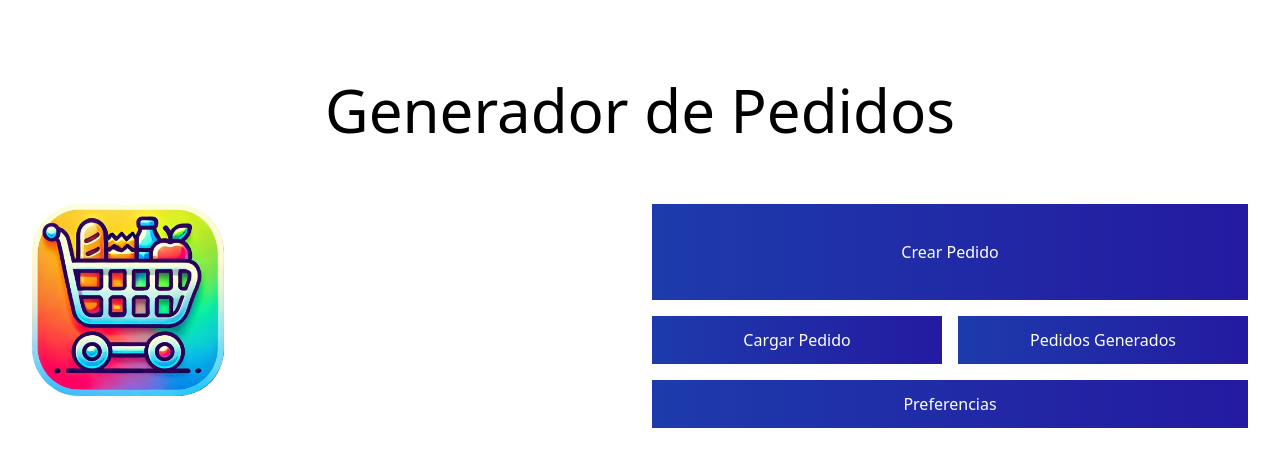
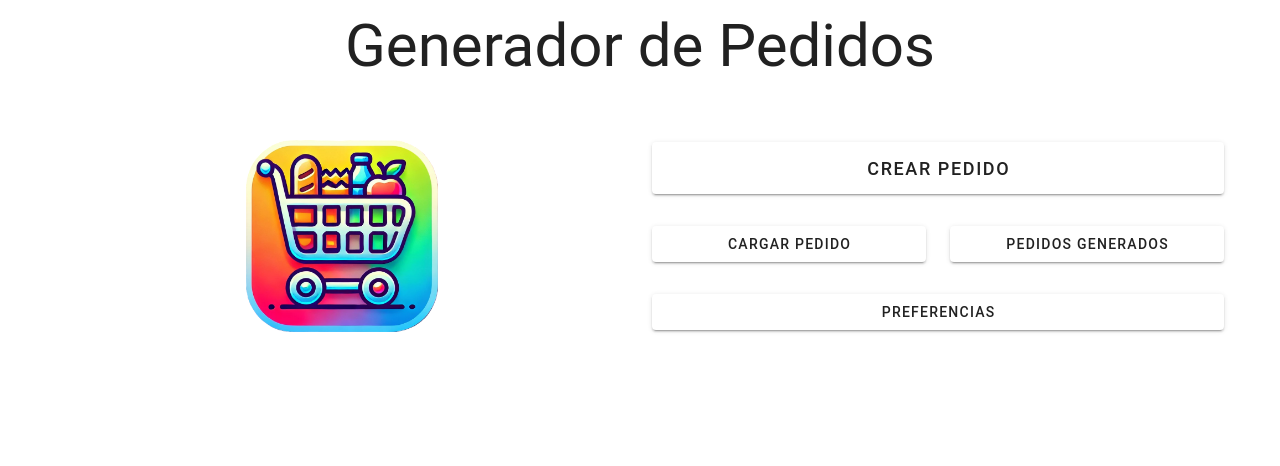
Before and after one commit to Tavo506/generador-de-pedidos, a Vue app: page / in a window 1280 px wide. Shown: the top 466 px of the page. Built offline with nearby package versions, Linux system fonts and the light colour scheme.

Commit message:
Add Vuetify and the base structure

```diff
--- a/package.json
+++ b/package.json
@@ -10,12 +10,14 @@
   },
   "dependencies": {
     "vue": "^3.5.13",
-    "vue-router": "4"
+    "vue-router": "4",
+    "vuetify": "^3.7.6"
   },
   "devDependencies": {
     "@vitejs/plugin-vue": "^5.2.1",
     "@vue/tsconfig": "^0.7.0",
     "autoprefixer": "^10.4.20",
+    "font-awesome": "4.7.0",
     "postcss": "^8.4.49",
     "sass": "^1.83.0",
     "tailwindcss": "^3.4.17",
--- a/src/App.vue
+++ b/src/App.vue
@@ -4,25 +4,16 @@ import ReloadPWA from "./components/ReloadPWA.vue";
 
 <template>
   <ReloadPWA/>
-  <main>
-    <RouterView/>
-  </main>
+  <v-responsive>
+    <v-app full-height>
+      <v-main>
+        <RouterView/>
+      </v-main>
+    </v-app>
+  </v-responsive>
 </template>
 
 
 <style scoped lang="scss">
-.logo {
-  height: 6em;
-  padding: 1.5em;
-  will-change: filter;
-  transition: filter 300ms;
-}
 
-.logo:hover {
-  filter: drop-shadow(0 0 2em #646cffaa);
-}
-
-.logo.vue:hover {
-  filter: drop-shadow(0 0 2em #42b883aa);
-}
 </style>
--- a/src/components/HelloWorld.vue
+++ /dev/null
@@ -1,41 +0,0 @@
-<script setup lang="ts">
-import { ref } from 'vue'
-
-defineProps<{ msg: string }>()
-
-const count = ref(0)
-</script>
-
-<template>
-  <h1>{{ msg }}</h1>
-
-  <div class="card">
-    <button type="button" @click="count++">count is {{ count }}</button>
-    <p>
-      Edit
-      <code>components/HelloWorld.vue</code> to test HMR
-    </p>
-  </div>
-
-  <p>
-    Check out
-    <a href="https://vuejs.org/guide/quick-start.html#local" target="_blank"
-      >create-vue</a
-    >, the official Vue + Vite starter
-  </p>
-  <p>
-    Learn more about IDE Support for Vue in the
-    <a
-      href="https://vuejs.org/guide/scaling-up/tooling.html#ide-support"
-      target="_blank"
-      >Vue Docs Scaling up Guide</a
-    >.
-  </p>
-  <p class="read-the-docs">Click on the Vite and Vue logos to learn more</p>
-</template>
-
-<style scoped>
-.read-the-docs {
-  color: #888;
-}
-</style>
--- a/src/components/Home.vue
+++ /dev/null
@@ -1,34 +0,0 @@
-<script setup lang="ts">
-
-</script>
-
-<template>
-<div class="w-full h-full pt-20 px-8 max-w-[1366px] mx-auto">
-  <h1 class="text-6xl text-center mb-16">Generador de Pedidos</h1>
-  <div class="grid lg:grid-cols-2 gap-4 lg:gap-6">
-    <div class="max-lg:hidden">
-      <img src="@/favicon.png" alt="Logo" class="h-48 w-48" />
-    </div>
-    <div class="flex flex-col gap-4">
-      <button class="btn-gradient w-full h-24 text-white">
-        Crear Pedido
-      </button>
-      <div class="grid grid-cols-2 gap-4">
-        <button class="btn-gradient w-full h-full text-white">
-          Cargar Pedido
-        </button>
-        <button class="btn-gradient w-full h-12 text-white">
-          Pedidos Generados
-        </button>
-      </div>
-      <button class="btn-gradient w-full h-12 text-white">
-        Preferencias
-      </button>
-    </div>
-  </div>
-</div>
-</template>
-
-<style scoped>
-
-</style>
--- a/src/components/ListPage.vue
+++ /dev/null
@@ -1,11 +0,0 @@
-<script setup lang="ts">
-
-</script>
-
-<template>
-This is the page to fill the list
-</template>
-
-<style scoped>
-
-</style>
--- /dev/null
+++ b/src/components/Navbar.vue
@@ -0,0 +1,20 @@
+<script setup lang="ts">
+import {useRouter} from "vue-router";
+const router = useRouter()
+
+function goBack() {
+  router.back()
+}
+</script>
+
+<template>
+  <v-toolbar>
+    <template v-slot:prepend>
+      <v-btn @click="goBack" icon="fas fa-arrow-left"></v-btn>
+    </template>
+  </v-toolbar>
+</template>
+
+<style scoped>
+
+</style>
--- a/src/main.ts
+++ b/src/main.ts
@@ -2,18 +2,9 @@ import {createApp} from 'vue'
 import './style.scss'
 import App from './App.vue'
 import router from "./router";
-
-// // Vuetify
-// import 'vuetify/styles'
-// import { createVuetify } from 'vuetify'
-// import * as components from 'vuetify/components'
-// import * as directives from 'vuetify/directives'
-//
-// const vuetify = createVuetify({
-//     components,
-//     directives,
-// })
+import vuetify from "./plugins/vuetify";
 
 createApp(App)
     .use(router)
+    .use(vuetify)
     .mount('#app')
--- /dev/null
+++ b/src/pages/Home.vue
@@ -0,0 +1,61 @@
+<script setup lang="ts">
+import {useRouter} from "vue-router";
+import {ref} from "vue";
+
+const router = useRouter()
+const fileUpload = ref()
+
+function triggerFileUpload() {
+  fileUpload.value.click()
+}
+
+function handleFileUpload(event) {
+  const file = event.target.files[0];
+  if (file) {
+    console.log("file", file)
+  }
+}
+</script>
+
+<template>
+  <v-container min-height="100%">
+    <h1 class="text-6xl text-center mb-16">Generador de Pedidos</h1>
+    <v-row align="center" justify="center">
+      <v-col cols="6" class="max-lg:hidden flex justify-center">
+        <img src="@/favicon.png" alt="Logo" class="h-48 w-48"/>
+      </v-col>
+      <v-col cols="12" md="6">
+        <v-btn block class=" mb-8" size="x-large" @click="triggerFileUpload">
+          Crear Pedido
+        </v-btn>
+
+        <v-row>
+          <v-col cols="6">
+            <v-btn block class=" mb-8">
+              Cargar Pedido
+            </v-btn>
+          </v-col>
+          <v-col cols="6">
+            <v-btn block class=" mb-8">
+              Pedidos Generados
+            </v-btn>
+          </v-col>
+        </v-row>
+
+        <v-spacer/>
+
+        <v-btn block class="">
+          Preferencias
+        </v-btn>
+      </v-col>
+    </v-row>
+  </v-container>
+
+  <!-- Hidden input for the files -->
+  <input ref="fileUpload" type="file" class="hidden" @change="handleFileUpload"
+         accept=".csv, application/vnd.openxmlformats-officedocument.spreadsheetml.sheet, application/vnd.ms-excel"/>
+</template>
+
+<style scoped>
+
+</style>
--- /dev/null
+++ b/src/pages/ListPage.vue
@@ -0,0 +1,16 @@
+<script setup lang="ts">
+
+import Navbar from "../components/Navbar.vue";
+</script>
+
+<template>
+  <navbar></navbar>
+  <v-container>
+    <h1>This is the page to fill the list</h1>
+    <v-icon icon="mdi-home" />
+  </v-container>
+</template>
+
+<style scoped>
+
+</style>
--- /dev/null
+++ b/src/plugins/vuetify.ts
@@ -0,0 +1,18 @@
+import 'vuetify/styles'
+import {createVuetify} from 'vuetify'
+import * as components from 'vuetify/components'
+import * as directives from 'vuetify/directives'
+import { aliases, fa } from 'vuetify/iconsets/fa4'
+import 'font-awesome/css/font-awesome.min.css'
+
+export default createVuetify({
+    components,
+    directives,
+    icons: {
+        defaultSet: 'fa',
+        aliases,
+        sets: {
+            fa,
+        },
+    },
+})
--- a/src/router.ts
+++ b/src/router.ts
@@ -1,7 +1,7 @@
 import {createWebHistory, createRouter} from 'vue-router'
 
-import Home from "./components/Home.vue";
-import ListPage from "./components/ListPage.vue";
+import Home from "./pages/Home.vue";
+import ListPage from "./pages/ListPage.vue";
 
 const routes = [
     {path: '/', name: 'home', component: Home},
--- a/src/style.scss
+++ b/src/style.scss
@@ -1,16 +1,3 @@
 @tailwind base;
 @tailwind components;
 @tailwind utilities;
-
-html {
-  height: 100dvh;
-}
-
-body {
-  height: 100%;
-}
-
-.btn-gradient {
-  background: linear-gradient(90deg, rgba(29,59,172,1) 0%, rgba(36,26,161,1) 100%);
-  color: white;
-}
```
Also changed, not shown: 1 other file (tests, documents, lock files or other folders).
